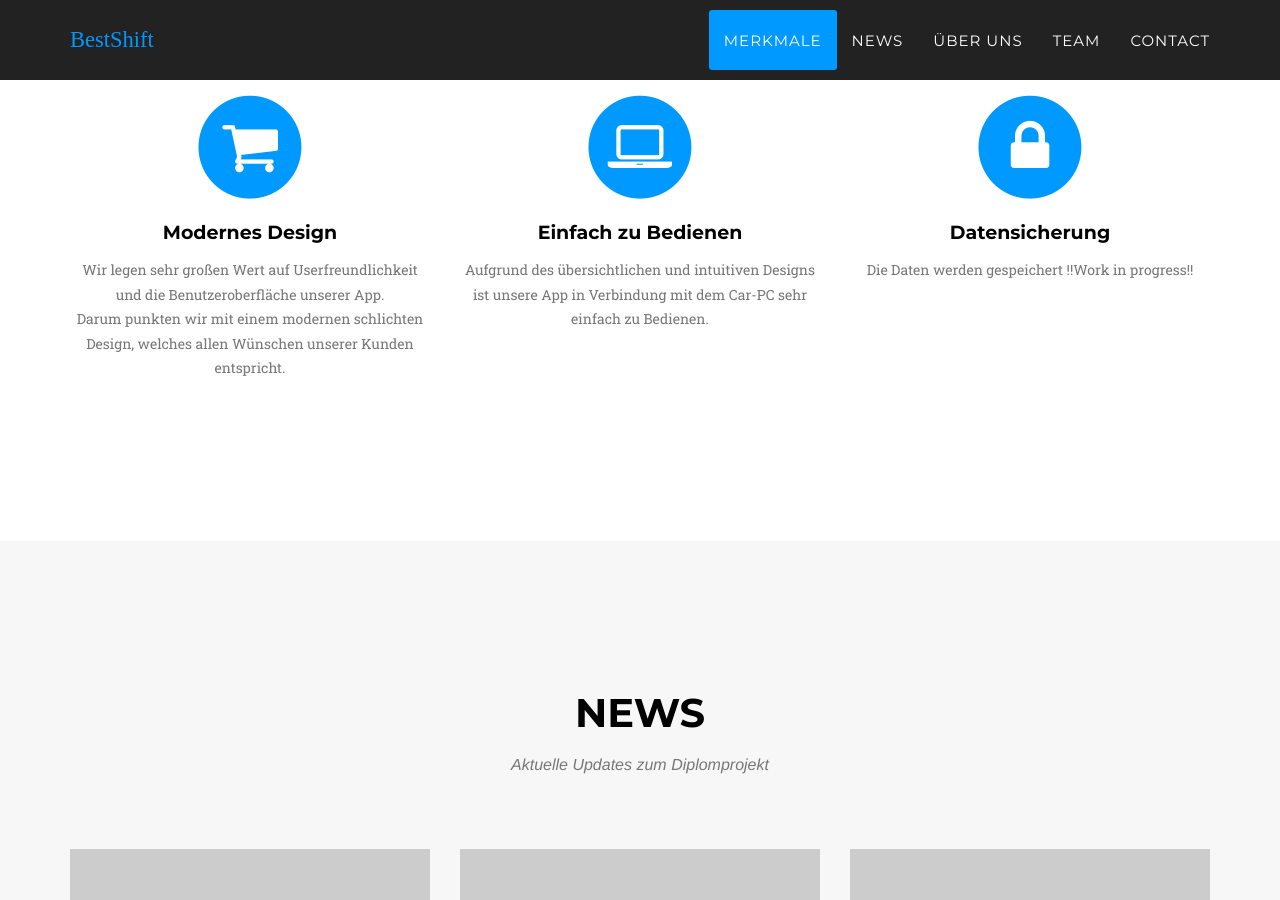
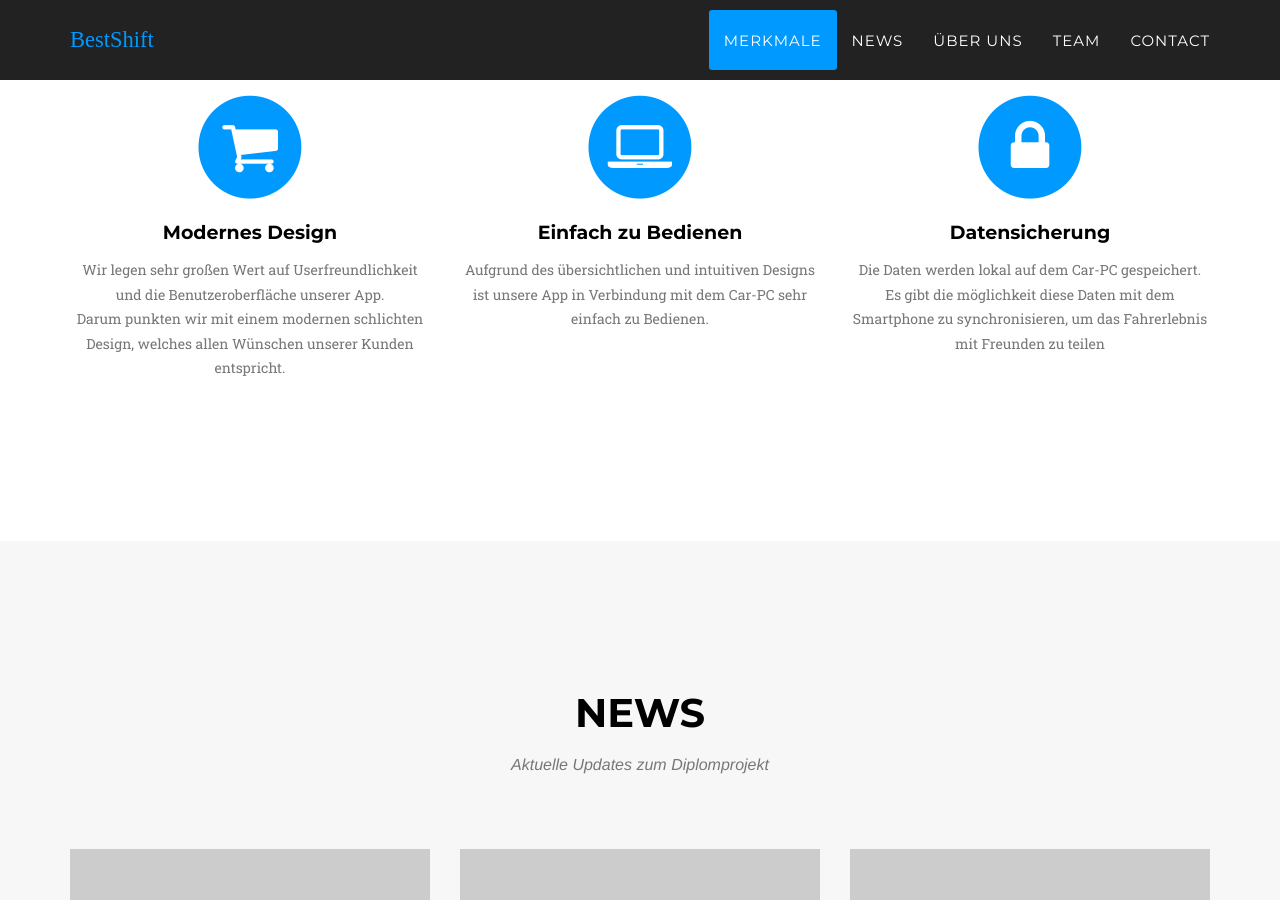
Before and after one commit to BestShift/documents, a Jekyll site: the page built from index.html, in a window 1280 px wide and 900 px high, scrolled down 1120 px. Built offline with Jekyll 4.4.1, drawn with Linux system fonts in a browser that asks for light colours; some web fonts are replaced.

Commit message:
Updated services.html (Security)

```diff
--- a/_includes/services.html
+++ b/_includes/services.html
@@ -36,7 +36,7 @@
                         <i class="fa fa-lock fa-stack-1x fa-inverse"></i>
                     </span>
                     <h4 class="service-heading">Datensicherung</h4>
-                    <p class="text-muted">Die Daten werden gespeichert !!Work in progress!!</p>
+                    <p class="text-muted">Die Daten werden lokal auf dem Car-PC gespeichert. Es gibt die möglichkeit diese Daten mit dem Smartphone zu synchronisieren, um das Fahrerlebnis mit Freunden zu teilen</p>
                 </div>
             </div>
         </div>
```
